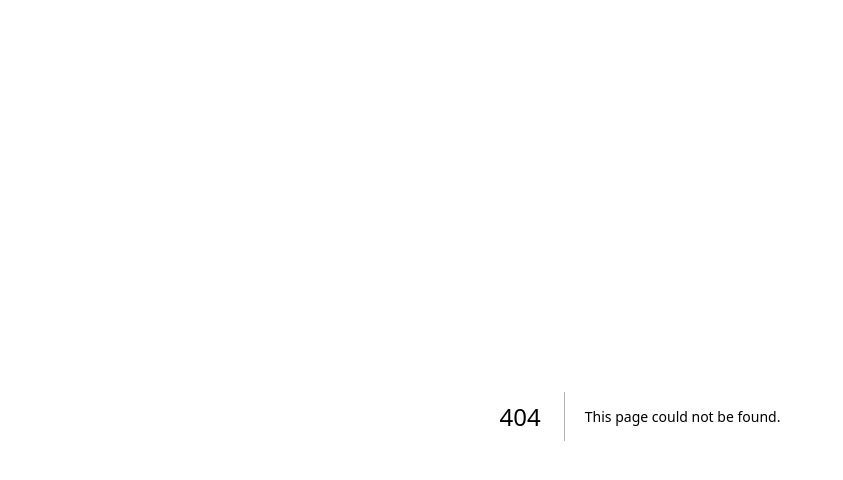
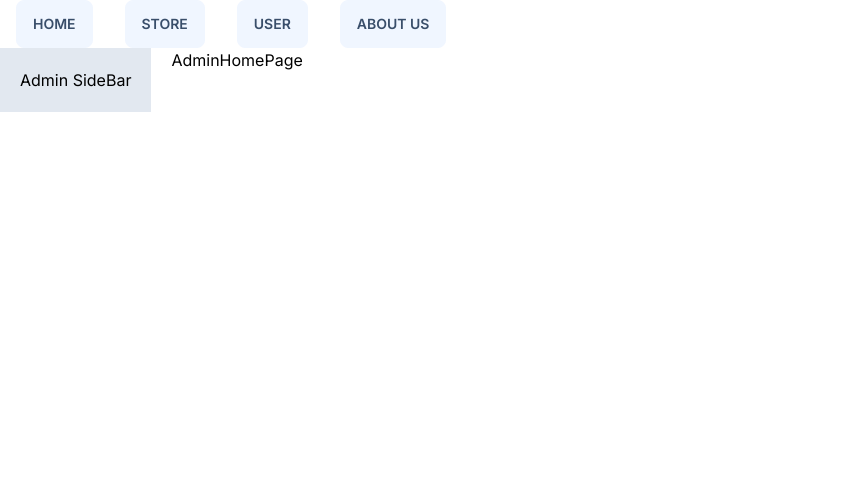
Before and after one commit to dev-kumarankit/next-test, a Next.js app: page /admin in a window 1280 px wide. Before the commit this address had no page. Shown: the top 480 px of the page, without its empty margins (0-843 px from the left). Built offline with nearby package versions, Linux system fonts and the light colour scheme.

Commit message:
add navigate and route

```diff
--- /dev/null
+++ b/app/admin/layout.tsx
@@ -0,0 +1,19 @@
+import React, { ReactNode } from 'react'
+
+interface Props {
+    children: ReactNode
+}
+const AdminLayout = ({ children }: Props) => {
+    return (
+        <div className='flex w-full h-full'>
+            <aside className='bg-slate-200 p-5 mr-5'>
+                Admin SideBar
+            </aside>
+            <div>
+                {children}
+            </div>
+        </div>
+    )
+}
+
+export default AdminLayout
--- /dev/null
+++ b/app/admin/page.tsx
@@ -0,0 +1,9 @@
+import React from 'react'
+
+const AdminHomePage = () => {
+    return (
+        <div>AdminHomePage</div>
+    )
+}
+
+export default AdminHomePage
--- /dev/null
+++ b/app/components/Common/HeaderSection.tsx
@@ -0,0 +1,18 @@
+import Link from 'next/link'
+import React from 'react'
+
+const HeaderSection = () => {
+    let styleBtn = "mx-4 btn border"
+    return (
+        <header>
+            <div className='flex'>
+                <Link href="/" className={styleBtn}>Home</Link>
+                <Link href="/admin" className={styleBtn}>Store</Link>
+                <Link href="/products" className={styleBtn}>User</Link>
+                <Link href="/users" className={styleBtn}>About Us</Link>
+            </div>
+        </header >
+    )
+}
+
+export default HeaderSection
--- a/app/globals.css
+++ b/app/globals.css
@@ -18,7 +18,7 @@
 
 body {
   color: rgb(var(--foreground-rgb));
-  padding: 1rem;
+  /* padding: 1rem; */
   /* background: linear-gradient(
       to bottom,
       transparent,
@@ -26,3 +26,9 @@
     )
     rgb(var(--background-start-rgb)); */
 }
+
+@layer base {
+  h1 {
+    @apply font-extrabold text-2xl mb-3;
+  }
+}
--- a/app/layout.tsx
+++ b/app/layout.tsx
@@ -1,6 +1,7 @@
 import type { Metadata } from 'next'
 import { Inter } from 'next/font/google'
 import './globals.css'
+import HeaderSection from './components/Common/HeaderSection'
 
 const inter = Inter({ subsets: ['latin'] })
 
@@ -17,7 +18,10 @@
   //file for defining common layout for pages
   return (
     <html lang="en" data-theme="winter">
-      <body className={inter.className}>{children}</body>
+      <body className={inter.className}>
+        <HeaderSection />
+        {children}
+      </body>
     </html>
   )
 }
--- a/app/users/new/page.tsx
+++ b/app/users/new/page.tsx
@@ -1,8 +1,14 @@
+'use client';
+import { useRouter } from 'next/navigation';
 import React from 'react'
 
 const newPage = () => {
+  const router = useRouter()
   return (
-    <div>new User Page</div>
+    <button className='btn btn-primary' onClick={() => {
+      router.push("/users")
+
+    }}>Create</button>
   )
 }
 
--- a/app/users/page.tsx
+++ b/app/users/page.tsx
@@ -1,6 +1,7 @@
 
 import React from 'react'
 import UserTable from './UserTable';
+import Link from 'next/link';
 
 interface Props {
   searchParams: { sortOrder: string }
@@ -8,6 +9,7 @@
 const UsersPage = ({ searchParams: { sortOrder } }: Props) => {
   return (<section>
     <h1>Users</h1>
+    <Link href="/users/new" className='btn'>New User</Link>
     <UserTable sortType={sortOrder} />
   </section>
   )
```
Also changed, not shown: app/components/Common/header.module.css (added).
